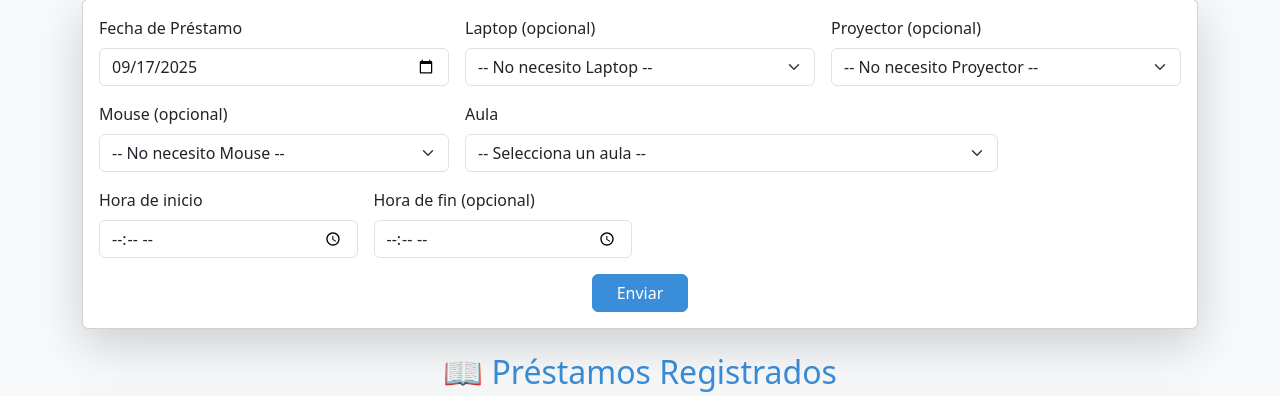
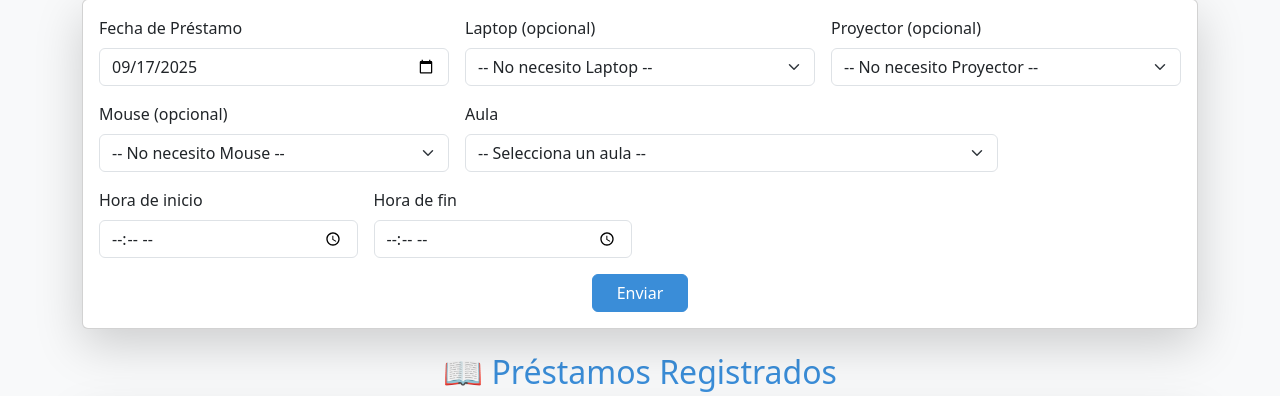
Before and after one commit to ING001-bot/Reservacion_AIP, a PHP site: page /app/view/Prestamo.php in a window 1280 px wide. Shown: the part 97-493 px from the top of the page. Run offline with PHP 8.4, Linux system fonts and the light colour scheme; the visitor is signed in with stand-in values (Sample User, id 1); data that the repository does not hold is empty.

Commit message:
un detalle

```diff
--- a/app/view/Dashboard.php
+++ b/app/view/Dashboard.php
@@ -1,5 +1,4 @@
 <?php
-// app/view/Dashboard.php
 session_start();
 
 // Si no está logueado, fuera
--- a/app/view/Prestamo.php
+++ b/app/view/Prestamo.php
@@ -120,7 +120,7 @@ $fecha_default = $fecha_min;
                 </div>
 
                 <div class="col-md-3">
-                    <label for="hora_fin" class="form-label">Hora de fin (opcional)</label>
+                    <label for="hora_fin" class="form-label">Hora de fin</label>
                     <input type="time" name="hora_fin" id="hora_fin" class="form-control">
                 </div>
 
```
